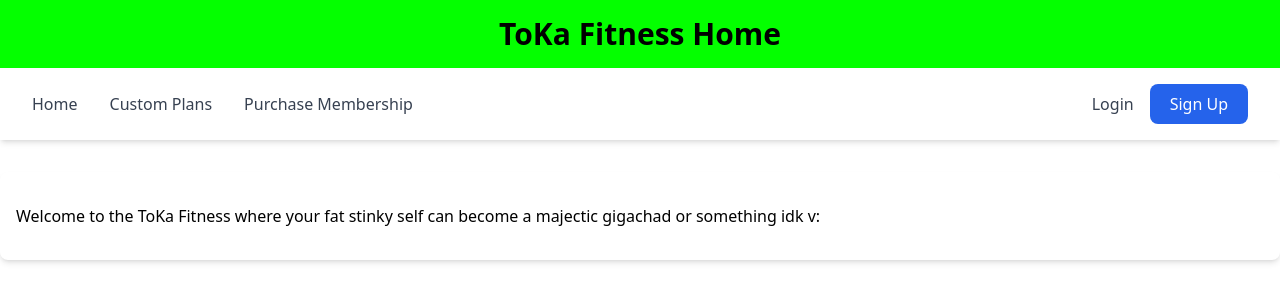
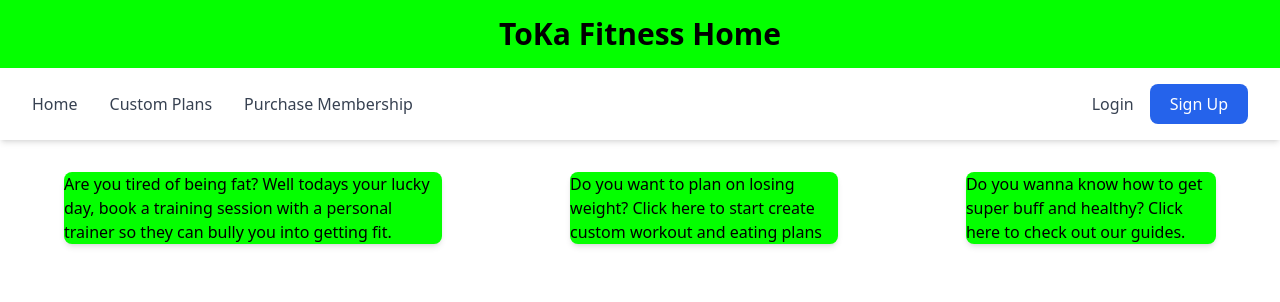
Before and after one commit to NothingIsWorkingWHY/task-2, a Flask app: page / in a window 1280 px wide. Shown: the top 302 px of the page. Run offline with Flask 3, Linux system fonts and the light colour scheme; some libraries are stand-ins or nearby versions.

Commit message:
added 3 flex boxes to home page with some text, will add button to other pages later

```diff
--- a/templates/home.html
+++ b/templates/home.html
@@ -5,7 +5,15 @@
 {% block header %}Home{% endblock %}
 <!-- v1 main content contains no content so far -->
 {% block content %}
-    <div class="container mx-auto px-4 py-8 rounded-lg shadow-md bg-white">
-        <h1>Welcome to the ToKa Fitness where your fat stinky self can become a majectic gigachad or something idk v: </h1>
+    <div class="flex flex-row">
+        <div class="w-25 h-50 mx-16 rounded-lg shadow-md bg-[#04FF00]">
+            <p>Are you tired of being fat? Well todays your lucky day, book a training session with a personal trainer so they can bully you into getting fit.</p>
+        </div>
+        <div class="w-25 h-50 mx-16 rounded-lg shadow-md bg-[#04FF00]">
+            <p>Do you want to plan on losing weight? Click here to start create custom workout and eating plans</p>
+        </div>
+        <div class="w-25 h-50 mx-16 rounded-lg shadow-md bg-[#04FF00]">
+            <p>Do you wanna know how to get super buff and healthy? Click here to check out our guides.</p>
+        </div>
     </div>
 {% endblock %}
```
